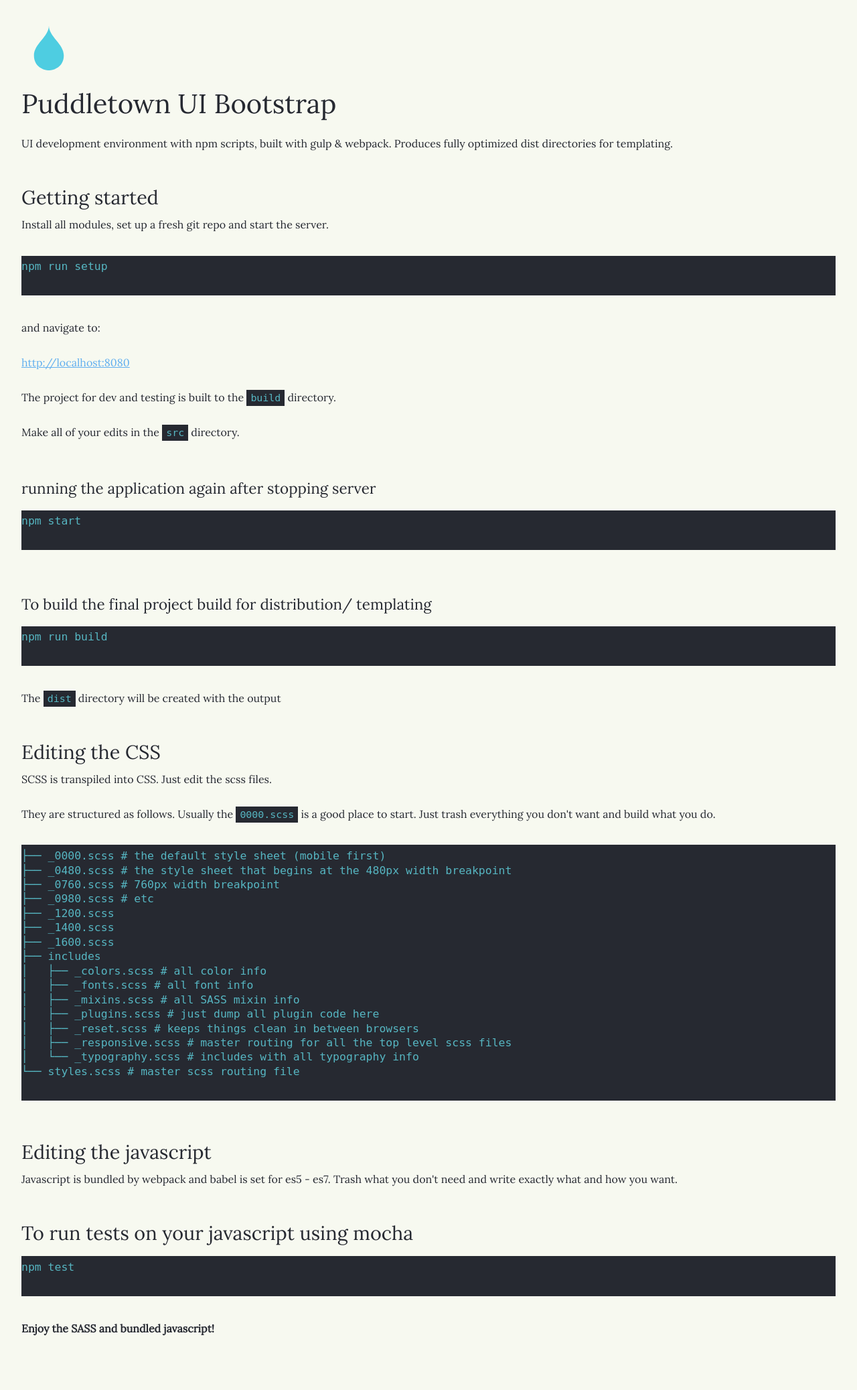
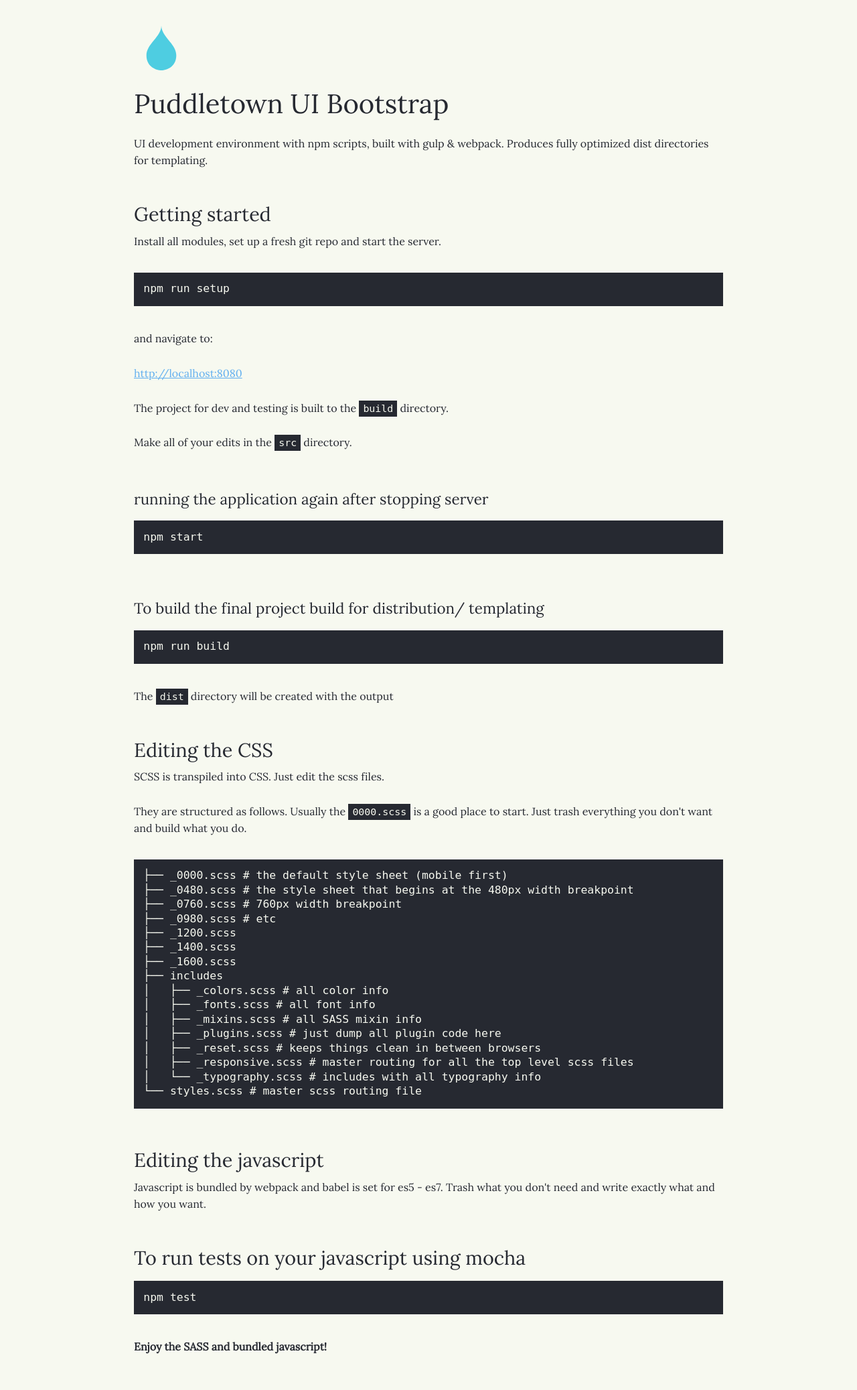
Before and after one commit to PuddletownDesign/puddletown-bootstrap, a PHP site: page / in a window 1280 px wide. Shown: the whole page at 67% size. Before the commit the page ends 1994 px from the top, so only its background shows below. Run offline with PHP 8.4, Linux system fonts and the light colour scheme; style sheets or scripts are compiled from the project's sources; some libraries are stand-ins or nearby versions.

Commit message:
updated highlight display

```diff
--- a/src/js/app.js
+++ b/src/js/app.js
@@ -1,11 +1,11 @@
 import $ from 'jquery'
+
 // import utils from './calc'
 // import cleanurl from './cleanurl'
 
 /* Highlight JS Language loader */
 import hljs from 'highlight.js/lib/highlight'
 ['javascript', 'css', 'bash'].forEach((langName) => {
-  // Using require() here because import() support hasn't landed in Webpack yet
   const langModule = require(`highlight.js/lib/languages/${langName}`)
   hljs.registerLanguage(langName, langModule)
 })
--- a/src/scss/_0000.scss
+++ b/src/scss/_0000.scss
@@ -13,6 +13,8 @@
 	padding: 2em;
 	background-color: $white;
 	color: $black;
+	max-width: 55em;
+	margin: 0 auto;
 
 	> img {
 		max-height: 5em;
--- a/src/scss/includes/_plugins.scss
+++ b/src/scss/includes/_plugins.scss
@@ -1,6 +1,6 @@
 code {
     padding: .2em .4em;
-    color: $cyan;
+    color: $white;
     background-color: $black;
 }
 
@@ -9,6 +9,7 @@
     line-height: 1.5em;
     background: $black;
     margin: 1em 0 2em;
+    padding: 1em;
 
     code {
         border: 0;
```
